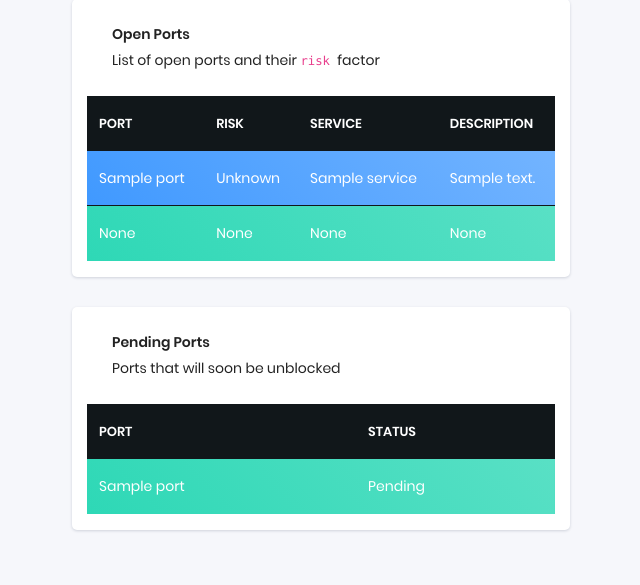
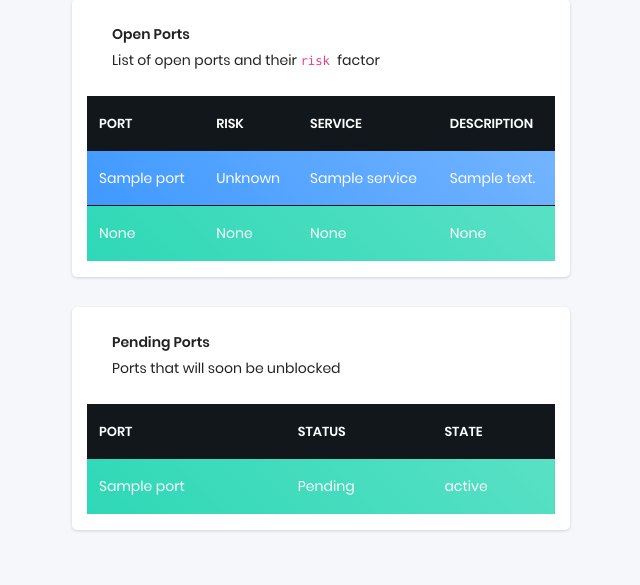
Before and after one commit to YouFoundKyle/Pi-LINk, a Django app: template web/core/templates/device_overview.html in a window 1280 px wide. Shown: the part 1257-1842 px from the top of the page, without its empty margins (188-828 px from the left). Run offline with Django 3.2, Linux system fonts and the light colour scheme; the template is opened without the code that fills it: most values are stand-ins (such as "Sample title", 1, 10 or a date in 2020); some libraries are stand-ins or nearby versions.

Commit message:
update pending ports

```diff
--- a/web/core/templates/device_overview.html
+++ b/web/core/templates/device_overview.html
@@ -206,13 +206,16 @@
                                 <tr>
                                     <th>Port</th>
                                     <th>Status</th>
+                                    <th>State</th>
                                 </tr>
                             </thead>
                             <tbody>
-                                {% for port in pendingPorts %}
+                                {% for p in pendingPorts %}
                                     <tr class="bg-success">
-                                    <td>           {{ port }}         </td>
+                                    <td>           {{ p.port }}         </td>
                                     <td> Pending </td>
+                                    <td>           {{ p.state }}         </td>
+
                                 </tr>
                                     {% endfor %}
                             </tbody>
--- a/web/lease_DB.json
+++ b/web/lease_DB.json
@@ -1 +1 @@
-{"e8:36:17:94:07:fa": {"IP": "10.1.1.236", "lease_state": "inactive", "static_ip": false, "hostname": "KylesAppleWatch2", "vendor": "Apple, Inc.", "port_usage": [], "date_added": "04/28/21", "last_updated": "04/28/21", "firmware": "Unknown", "device_status": "Enabled", "pend_p": [""]}, "68:57:2d:8d:10:97": {"IP": "10.1.1.55", "lease_state": "active", "static_ip": false, "hostname": "Unknown", "vendor": "Tuya Smart Inc.", "port_usage": [{"port_id": "6668", "protocol": "tcp", "port_state": "open", "service": "irc"}], "date_added": "04/28/21", "last_updated": "04/28/21", "firmware": "Unknown", "device_status": "Enabled"}, "44:01:bb:7d:78:04": {"IP": "10.1.1.228", "lease_state": "active", "static_ip": false, "hostname": "Unknown", "vendor": "SHENZHEN BILIAN ELECTRONIC CO.\uff0cLTD", "port_usage": [{"port_id": "23", "protocol": "tcp", "port_state": "open", "service": "telnet"}, {"port_id": "6668", "protocol": "tcp", "port_state": "open", "service": "irc"}, {"port_id": "7103", "protocol": "tcp", "port_state": "open", "service": "unknown"}], "date_added": "04/28/21", "last_updated": "04/28/21", "firmware": "Unknown", "device_status": "Enabled"}, "18:69:d8:12:1b:82": {"IP": "10.1.1.152", "lease_state": "active", "static_ip": false, "hostname": "Unknown", "vendor": "Tuya Smart Inc.", "port_usage": [{"port_id": "6668", "protocol": "tcp", "port_state": "open", "service": "irc"}], "date_added": "04/28/21", "last_updated": "04/28/21", "firmware": "Unknown", "device_status": "Enabled"}}
+{"e8:36:17:94:07:fa": {"IP": "10.1.1.236", "lease_state": "inactive", "static_ip": false, "hostname": "KylesAppleWatch2", "vendor": "Apple, Inc.", "port_usage": [], "date_added": "04/28/21", "last_updated": "04/28/21", "firmware": "Unknown", "device_status": "Enabled"}, "68:57:2d:8d:10:97": {"IP": "10.1.1.55", "lease_state": "active", "static_ip": false, "hostname": "Unknown", "vendor": "Tuya Smart Inc.", "port_usage": [{"port_id": "6668", "protocol": "tcp", "port_state": "open", "service": "irc"}], "date_added": "04/28/21", "last_updated": "04/28/21", "firmware": "Unknown", "device_status": "Enabled"}, "44:01:bb:7d:78:04": {"IP": "10.1.1.228", "lease_state": "active", "static_ip": false, "hostname": "Unknown", "vendor": "SHENZHEN BILIAN ELECTRONIC CO.\uff0cLTD", "port_usage": [{"port_id": "23", "protocol": "tcp", "port_state": "open", "service": "telnet"}, {"port_id": "6668", "protocol": "tcp", "port_state": "open", "service": "irc"}, {"port_id": "7103", "protocol": "tcp", "port_state": "open", "service": "unknown"}], "date_added": "04/28/21", "last_updated": "04/28/21", "firmware": "Unknown", "device_status": "Enabled"}, "18:69:d8:12:1b:82": {"IP": "10.1.1.152", "lease_state": "active", "static_ip": false, "hostname": "Unknown", "vendor": "Tuya Smart Inc.", "port_usage": [{"port_id": "6668", "protocol": "tcp", "port_state": "open", "service": "irc"}], "date_added": "04/28/21", "last_updated": "04/28/21", "firmware": "Unknown", "device_status": "Enabled"}}
```
Also changed, not shown: web/app/functionality/util.py (+5 -2 lines).
